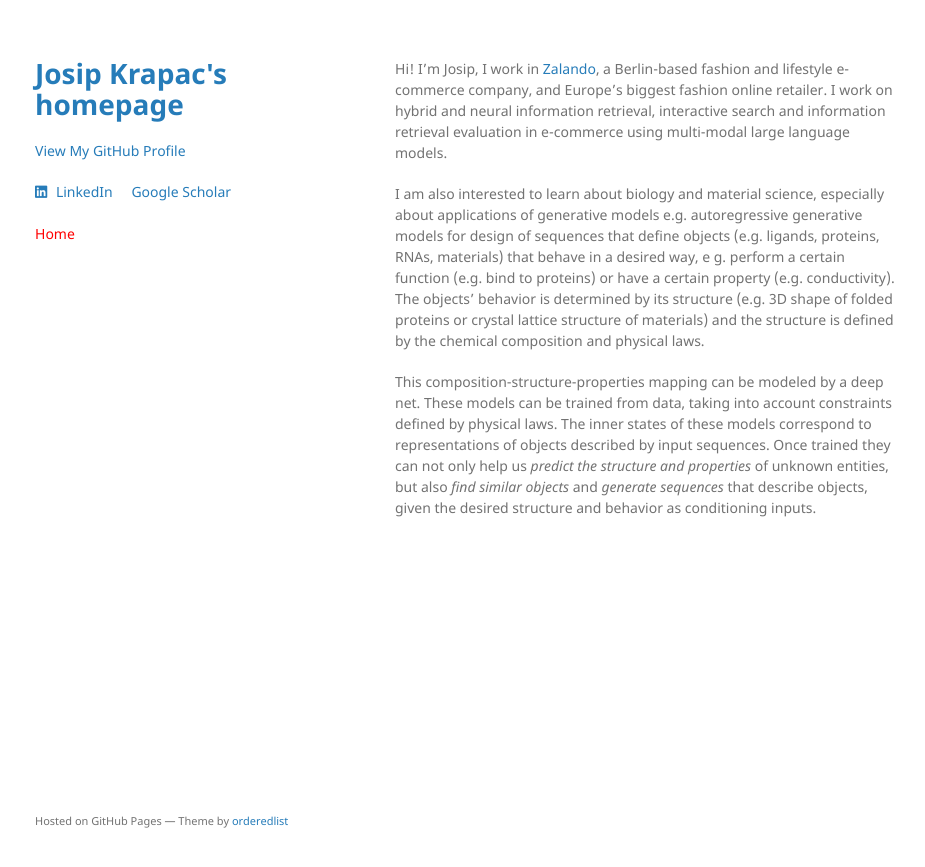
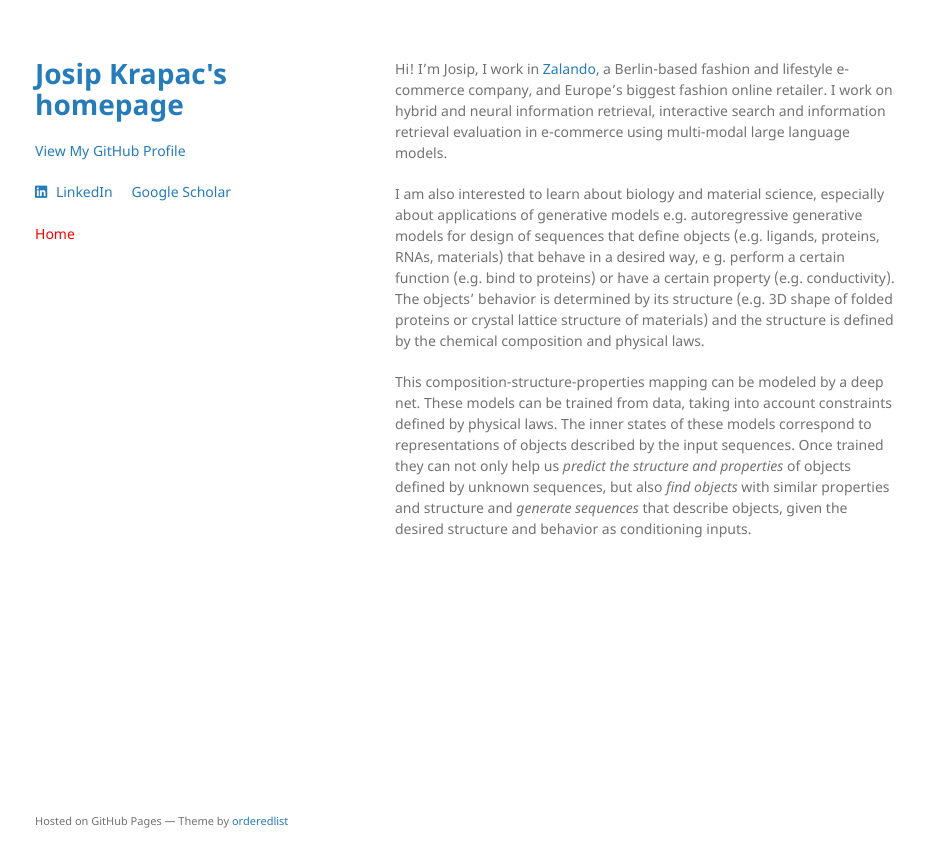
Before and after one commit to josipkrapac/josipkrapac.github.io, a Jekyll site: the page built from index.md, in a window 1280 px wide. Shown: the top 867 px of the page, without its empty margins (175-1100 px from the left). Built offline with Jekyll 4.4.1, drawn with Linux system fonts in a browser that asks for light colours; a style sheet for code colours, icons or effects is not loaded.

Commit message:
Update index.md

```diff
--- a/index.md
+++ b/index.md
@@ -6,4 +6,4 @@ Hi! I'm Josip, I work in [Zalando](http://zalando.com), a Berlin-based fashion a
 
 I am also interested to learn about biology and material science, especially about applications of generative models e.g. autoregressive generative models for design of sequences that define objects (e.g. ligands, proteins, RNAs, materials) that behave in a desired way, e g. perform a certain function (e.g. bind to proteins) or have a certain property (e.g. conductivity). The objects' behavior is determined by its structure (e.g. 3D shape of folded proteins or crystal lattice structure of materials) and the structure is defined by the chemical composition and physical laws.
 
-This composition-structure-properties mapping can be modeled by a deep net. These models can be trained from data, taking into account constraints defined by physical laws. The inner states of these models correspond to representations of objects described by input sequences. Once trained they can not only help us _predict the structure and properties_ of unknown entities, but also _find similar objects_ and _generate sequences_ that describe objects, given the desired structure and behavior as conditioning inputs.
+This composition-structure-properties mapping can be modeled by a deep net. These models can be trained from data, taking into account constraints defined by physical laws. The inner states of these models correspond to representations of objects described by the input sequences. Once trained they can not only help us _predict the structure and properties_ of objects defined by unknown sequences, but also _find objects_ with similar properties and structure and _generate sequences_ that describe objects, given the desired structure and behavior as conditioning inputs.
```
